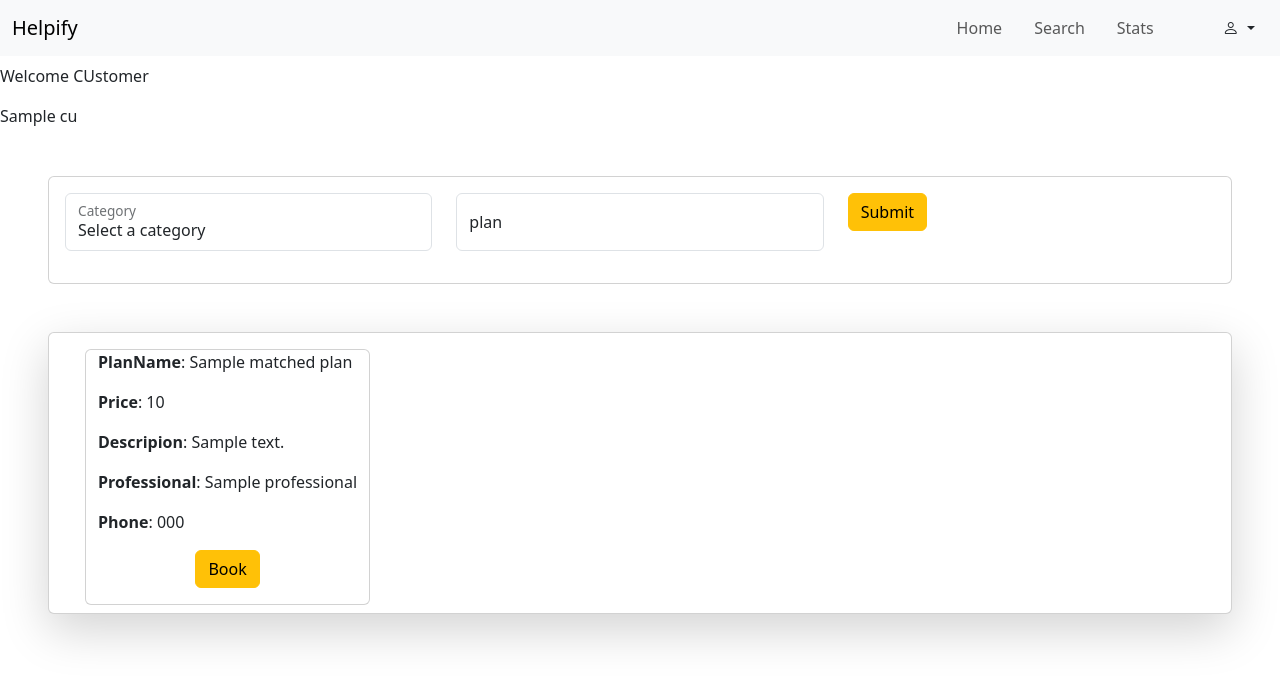
After one commit to 22f3002094/Household-22f3002094, a Flask app: template templates/customer/search.html in a window 1280 px wide. The commit adds this page. Shown: the top 682 px of the page. Run offline with Flask 3, Linux system fonts and the light colour scheme; the template is opened without the code that fills it: most values are stand-ins (such as "Sample title", 1, 10 or a date in 2020).

Commit message:
customer booking

```diff
--- a/templates/customer/base.html
+++ b/templates/customer/base.html
@@ -21,10 +21,10 @@
             <div class="collapse navbar-collapse " id="navbarSupportedContent">
                 <ul class="navbar-nav ms-auto me-5 mb-2 mb-lg-0 ">
                     <li class="nav-item">
-                        <a class="nav-link {% if page=='home' %}active{% endif %}" aria-current="page" href="/admin/dashboard">Home</a>
+                        <a class="nav-link {% if page=='home' %}active{% endif %}" aria-current="page" href="/customer/dashboard">Home</a>
                     </li>
                     <li class="nav-item ms-3">
-                        <a class="nav-link {% if page=='search' %}active{% endif %}" href="/admin/search">Search</a>
+                        <a class="nav-link {% if page=='search' %}active{% endif %}" href="/customer/search">Search</a>
                     </li>
 
                     <li class="nav-item ms-3">
--- /dev/null
+++ b/templates/customer/search.html
@@ -0,0 +1,91 @@
+{% extends "/customer/base.html" %}
+{% block content %}
+<main>
+    <p class="mt-2">Welcome CUstomer</p>
+    <p>{{cu.name}}</p>
+    <div class="card m-5 p-3">
+        <form action="/customer/search" method="POST">
+
+            <div class="row">
+                <div class="col">
+                    <div class="form-floating mb-3">
+                        <select name="cat" class="form-control">
+                            <option>Select a category </option>
+                            {% for i in all_cat %}
+                            <option value="{{i.id}}">{{i.name}}</option>
+                            {% endfor %}
+
+                        </select>
+                        <label for="floatingInput">Category</label>
+                    </div>
+                </div>
+                <div class="col">
+                    <div class="form-floating">
+                        <input type="text" class="form-control" id="floatingPlan" name="plan"
+                            placeholder="Seach for a Plan">
+                        <label for="floatingPlan">plan</label>
+                    </div>
+                </div>
+                <div class="col">
+                    <button type="submit" class="btn btn-warning">Submit</button>
+                </div>
+            </div>
+
+        </form>
+    </div>
+    {% if met!="get"%}
+    <div class="card shadow-lg m-5 px-5 pt-2 pb-2">
+        <div class="row gap-2">
+            {% for i in matched_plans %}
+            <div class="col-3 card mt-2" style="width: auto;">
+                <p><b>PlanName</b>: {{i.name}}</p>
+                <p><b>Price</b>: {{i.price}}</p>
+                <p><b>Descripion</b>: {{i.description}}</p>
+                <p><b>Professional</b>: {{i.professional.name}}</p>
+                <p><b>Phone</b>: {{i.professional.phone}}</p>
+               <div class="text-center mb-3">
+                <button class="btn btn-warning" type="button" data-bs-toggle="modal"
+                    data-bs-target="#book-{{i.id}}">Book</button>
+                </div>
+                <div class="modal fade" id="book-{{i.id}}" tabindex="-1" aria-labelledby="exampleModalLabel"
+                    aria-hidden="true">
+                    <div class="modal-dialog">
+                        <div class="modal-content">
+                            <div class="modal-header">
+                                <h1 class="modal-title fs-5" id="exampleModalLabel">Book Plan
+                                </h1>
+                                <button type="button" class="btn-close " data-bs-dismiss="modal"
+                                    aria-label="Close"></button>
+                            </div>
+                            <div class="modal-body">
+                                <div class="card p-5">
+                                    <p class="mb-3">{{i.name}}</p>
+                                    <form action="/booking?plan_id={{i.id}}&pro_id={{i.professional_id}}&cat_id={{i.category_id}}" method="POST">
+
+                                        <div class="form-floating mb-3">
+                                            <input type="date" class="form-control" id="floatingInput" name="booking_date" required placeholder="name@example.com">
+                                            <label for="floatingInput">Date</label>
+                                        </div>
+                                        <div class="form-floating">
+                                            <input type="time" class="form-control" id="floatingPassword" name="booking_time" required placeholder="Password">
+                                            <label for="floatingPassword">Time</label>
+                                        </div>
+
+                                        <button type="submit" class="btn btn-warning" >Submit</button>
+                                      </form>
+
+                                </div>
+                            </div>
+
+                        </div>
+                    </div>
+                </div>
+            </div>
+            {% endfor %}
+
+        </div>
+    </div>
+    {% endif %}
+</main>
+
+{% endblock %}
```
Also changed, not shown: backend/routes.py (+51 -1 lines), templates/customer/dashboard.html (+4 -4 lines), instance/my_app_db.sqlite3.
